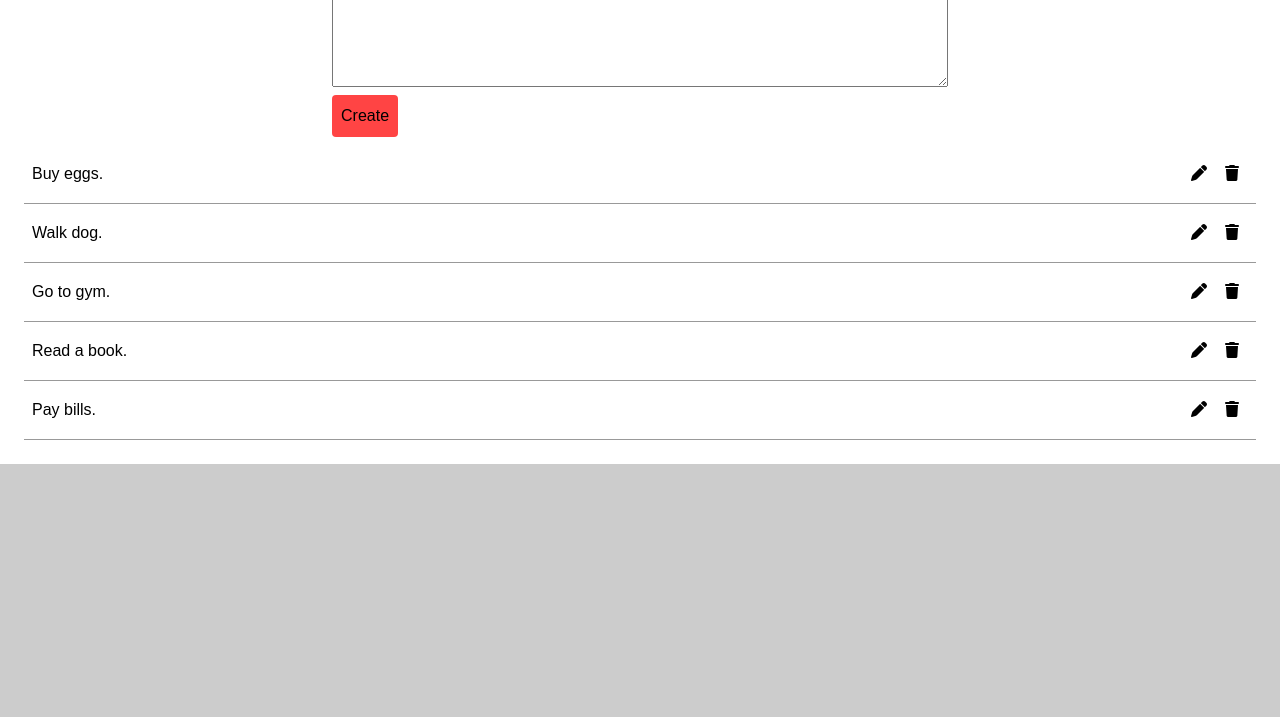
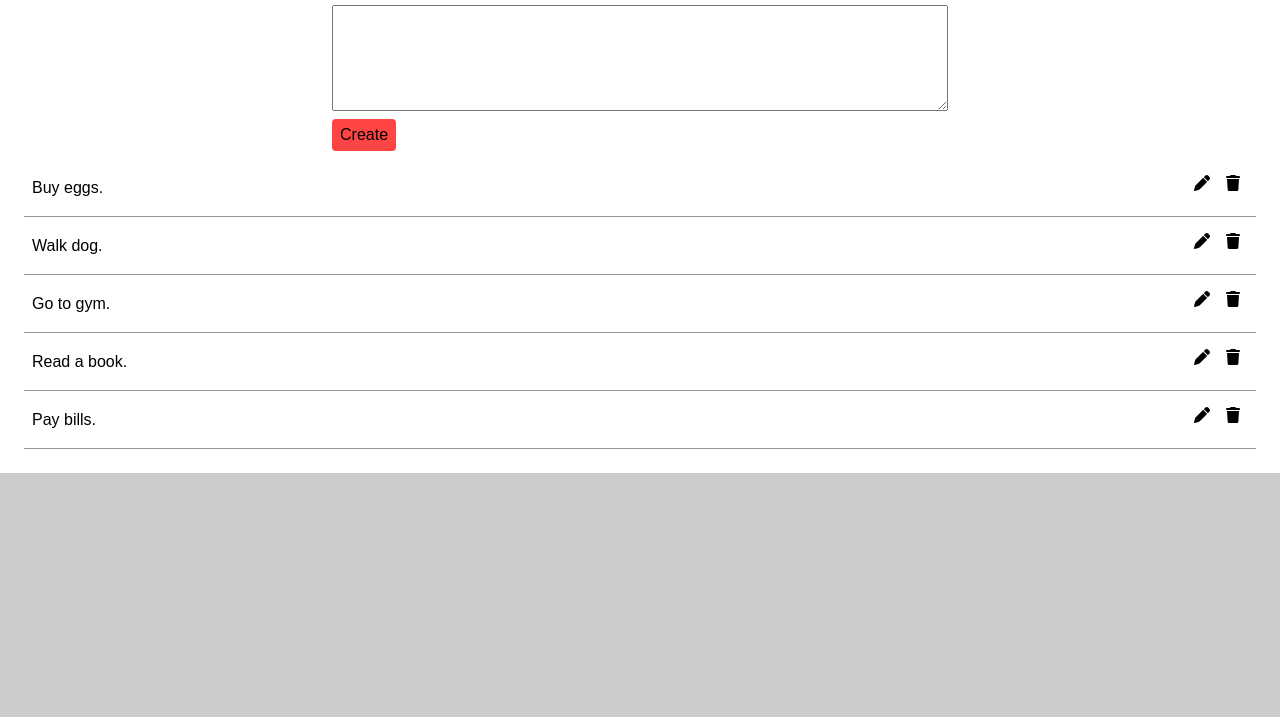
Before and after one commit to Broqin/CRUD, a plain HTML site: page index.html in a window 1280 px wide. Shown: the part 83-800 px from the top of the page. Drawn offline with Linux system fonts and the light colour scheme.

Commit message:
08/05/22 00:23

```diff
--- a/crud.css
+++ b/crud.css
@@ -2,6 +2,31 @@
 *::before,
 *::after {
     box-sizing: border-box;
+}
+
+*[data-tooltip]::after {
+    right: 50%;
+    transform: translateX(-50%);
+}
+
+*[data-tooltip]::before {
+    background: #444;
+    border-radius: 0.25rem;
+    color: #fff;
+    content: attr(data-tooltip);
+    font-size: 0.80rem;
+    line-height: 1rem;
+    padding: 0.5rem;
+    position: absolute;
+    top: 100%;
+    left: 50%;
+    transform: translateX(-50%);
+    text-align: center;
+    visibility: hidden;
+}
+
+*[data-tooltip]:hover::before {
+    visibility: visible;
 }
 
 :root {
@@ -12,11 +37,9 @@ body {
     background: rgb(204, 204, 204);
     display: grid;
     grid-template-columns: 1fr;
-    grid-gap: 0;
     font: 100%/1.5em sans-serif;
     margin: 0 auto;
     max-width: 1320px;
-    width: 100vw;
 }
 
 button,
@@ -28,27 +51,27 @@ textarea {
 
 button {
     background: var(--primary-color);
-    border: 1px solid transparent;
+    border: 0 solid transparent;
     border-radius: 0.25rem;
     cursor: pointer;
+    line-height: 1rem;
     padding: 0.5rem;
     transition: background 250ms;
 }
 
-button:hover,
-.actions button:hover {
+button,
+input,
+textarea {
+    margin: 0 0 0.5rem 0;
+}
+
+button:hover {
     background: #D44;
 }
 
 form {
     width: 50%;
     margin: 0 auto;
-}
-
-form button,
-form input,
-form textarea {
-    margin: 0 0 0.5rem 0;
 }
 
 html {
@@ -67,70 +90,13 @@ label {
     margin-bottom: 0.5rem;
 }
 
-label > span {
-    display: block;
+main {
+    background: rgb(255, 255, 255);
+    padding: 1.5rem 1.5rem 0;
 }
 
 table {
     border-collapse: collapse;
-}
-
-td, th {
-    padding: 0.5rem;
-}
-
-textarea {
-    display: block;
-    outline: 0;
-    padding: 1rem;
-}
-
-.actions {
-    width: 25%;
-    vertical-align: text-top;
-    text-align: right;
-}
-
-.actions button {
-    background: transparent;
-    position: relative;
-}
-
-.actions button:hover {
-    background: #DDD;
-}
-
-.actions button:hover::before {
-    visibility: visible;
-}
-
-.actions button::after {
-    right: 50%;
-    transform: translateX(-50%);
-}
-
-.actions button::before {
-    background: #444;
-    border-radius: 0.25rem;
-    color: #fff;
-    content: attr(data-tooltip);
-    font-size: 0.80rem;
-    line-height: 1rem;
-    padding: 0.5rem;
-    position: absolute;
-    top: 100%;
-    left: 50%;
-    transform: translateX(-50%);
-    text-align: center;
-    visibility: hidden;
-}
-
-main {
-    background: rgb(255, 255, 255);
-    padding: 0 1.5rem;
-}
-
-table {
     width: 100%;
     margin-bottom: 1.5rem;
 }
@@ -151,6 +117,26 @@ tr:hover {
     box-shadow: 0 0.125rem 0.5rem 0.0625rem rgba(0, 0, 0, 0.33);
 }
 
-input[type="submit"] {
+td, th {
     padding: 0.5rem;
 }
+
+textarea {
+    display: block;
+    outline: 0;
+    padding: 1rem;
+}
+
+.actions {
+    vertical-align: text-top;
+    text-align: right;
+}
+
+.actions button {
+    background: transparent;
+    position: relative;
+}
+
+.actions button:hover {
+    background: #DDD;
+}
```
